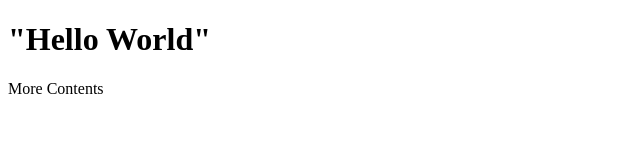
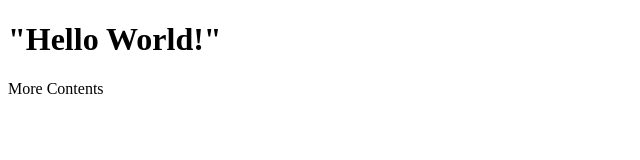
Before and after one commit to pramsay8/pramsay8.github.io, a plain HTML site: page index.html in a window 1280 px wide. Shown: the full height of the page, 0-640 px from the left. Drawn offline with Linux system fonts and the light colour scheme.

Commit message:
Update index.html

```diff
--- a/index.html
+++ b/index.html
@@ -6,7 +6,7 @@
     <title>Document</title>
 </head>
 <body>
-    <h1>"Hello World"</h1>
+    <h1>"Hello World!"</h1>
     <p>More Contents</p>
 </body>
 </html>
```
